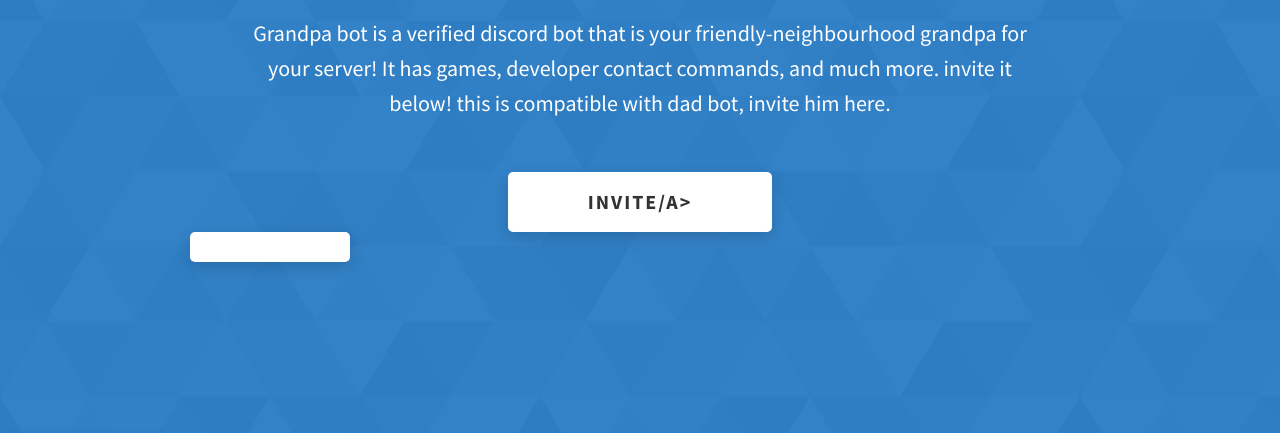
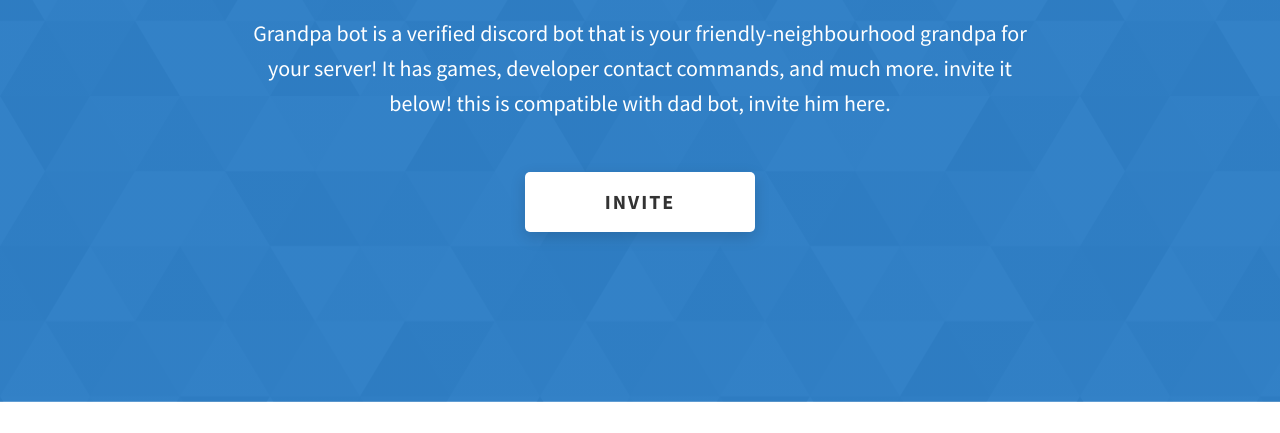
Before and after one commit to pogrammar/dopefolio, a website: page grandpa.html in a window 1280 px wide. Shown: the part 354-787 px from the top of the page. Drawn offline with Linux system fonts and the light colour scheme.

Commit message:
Update grandpa.html

```diff
--- a/grandpa.html
+++ b/grandpa.html
@@ -91,7 +91,7 @@
           </p>
         </div>
         <div class="project-cs-hero__cta">
-          <a href="https://discord.com/oauth2/authorize?client_id=957709454583947276&permissions=535260822592&scope=bot%20applications.commands" class="btn btn--bg" target="_blank">Invite/a>
+          <a href="https://discord.com/oauth2/authorize?client_id=957709454583947276&permissions=535260822592&scope=bot%20applications.commands" class="btn btn--bg" target="_blank">Invite</a>
         </div>
       </div>
     </section>
```
